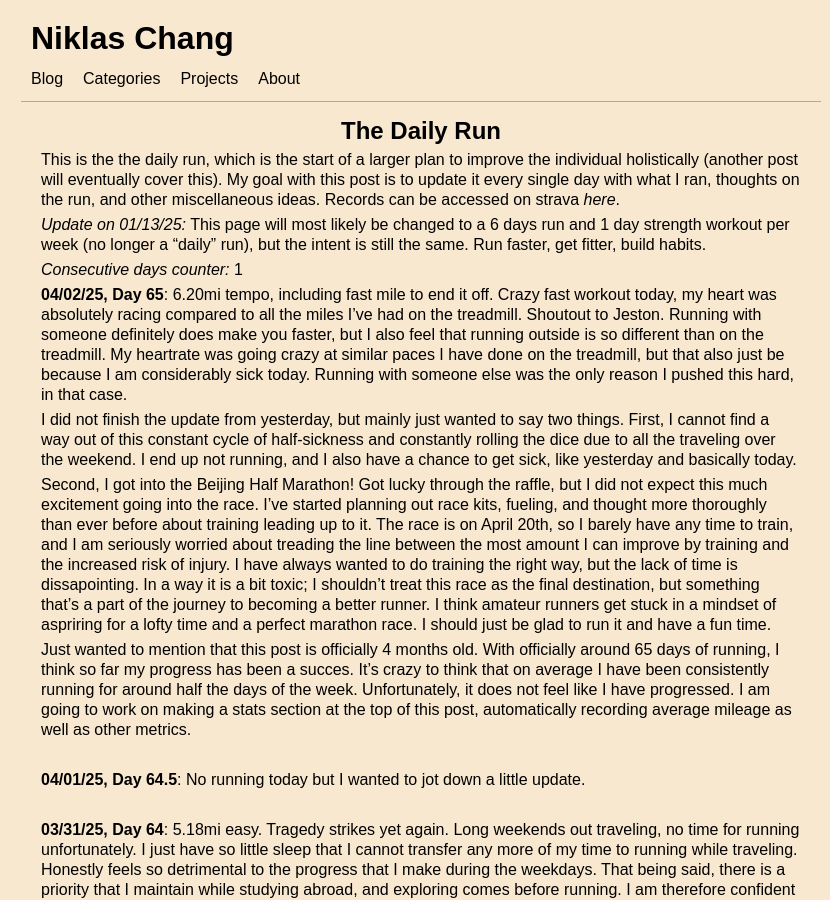
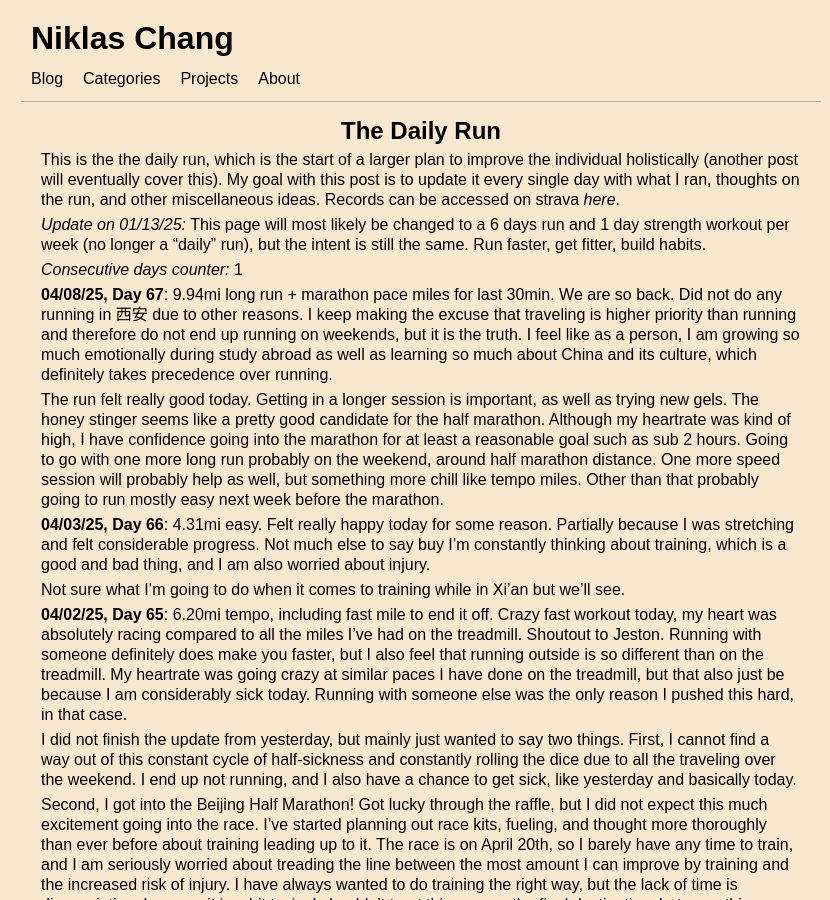
Before and after one commit to Niklichang/niklichang.github.io, a Jekyll site: the page built from _posts/2024-12-02-the-daily-run.md, in a window 1280 px wide and 900 px high. Shown: the whole window, without its empty margins (219-1049 px from the left). Built offline with Jekyll 4.4.1, drawn with Linux system fonts in a browser that asks for light colours; some web fonts are replaced; some of the changed text lies outside the part shown.

Commit message:
back again (look back)

```diff
--- a/_posts/2024-12-02-the-daily-run.md
+++ b/_posts/2024-12-02-the-daily-run.md
@@ -2,7 +2,7 @@
 layout: post
 title:  "The Daily Run"
 date:   2024-12-02
-last_modified_at: 2025-04-02
+last_modified_at: 2025-04-08
 categories: [Running]
 ---
 
@@ -11,6 +11,14 @@ This is the the daily run, which is the start of a larger plan to improve the in
 *Update on 01/13/25:* This page will most likely be changed to a 6 days run and 1 day strength workout per week (no longer a "daily" run), but the intent is still the same. Run faster, get fitter, build habits.
 
 *Consecutive days counter:* 1
+
+**04/08/25, Day 67**: 9.94mi long run + marathon pace miles for last 30min. We are so back. Did not do any running in 西安 due to other reasons. I keep making the excuse that traveling is higher priority than running and therefore do not end up running on weekends, but it is the truth. I feel like as a person, I am growing so much emotionally during study abroad as well as learning so much about China and its culture, which definitely takes precedence over running.
+
+The run felt really good today. Getting in a longer session is important, as well as trying new gels. The honey stinger seems like a pretty good candidate for the half marathon. Although my heartrate was kind of high, I have confidence going into the marathon for at least a reasonable goal such as sub 2 hours. Going to go with one more long run probably on the weekend, around half marathon distance. One more speed session will probably help as well, but something more chill like tempo miles. Other than that probably going to run mostly easy next week before the marathon.
+
+**04/03/25, Day 66**: 4.31mi easy. Felt really happy today for some reason. Partially because I was stretching and felt considerable progress. Not much else to say buy I'm constantly thinking about training, which is a good and bad thing, and I am also worried about injury.
+
+Not sure what I'm going to do when it comes to training while in Xi'an but we'll see.
 
 **04/02/25, Day 65**: 6.20mi tempo, including fast mile to end it off. Crazy fast workout today, my heart was absolutely racing compared to all the miles I've had on the treadmill. Shoutout to Jeston. Running with someone definitely does make you faster, but I also feel that running outside is so different than on the treadmill. My heartrate was going crazy at similar paces I have done on the treadmill, but that also just be because I am considerably sick today. Running with someone else was the only reason I pushed this hard, in that case.
 
```
